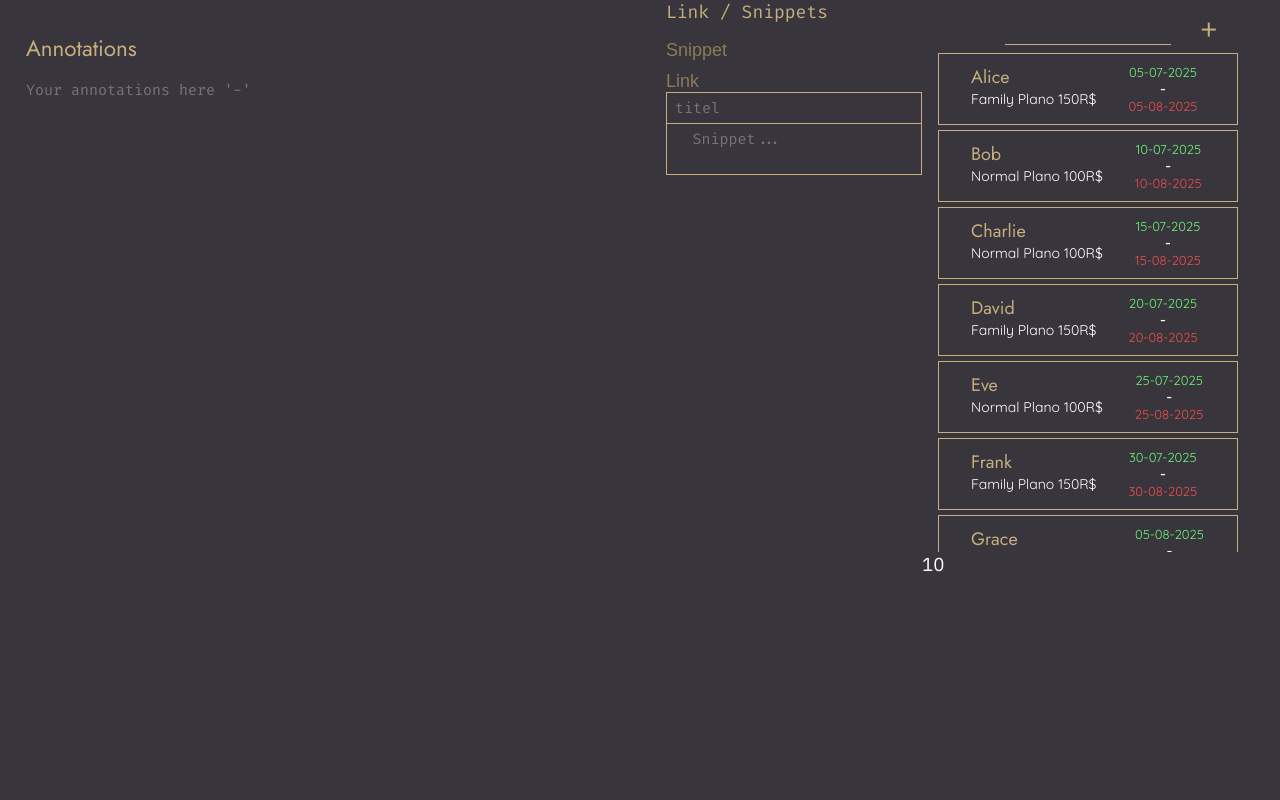
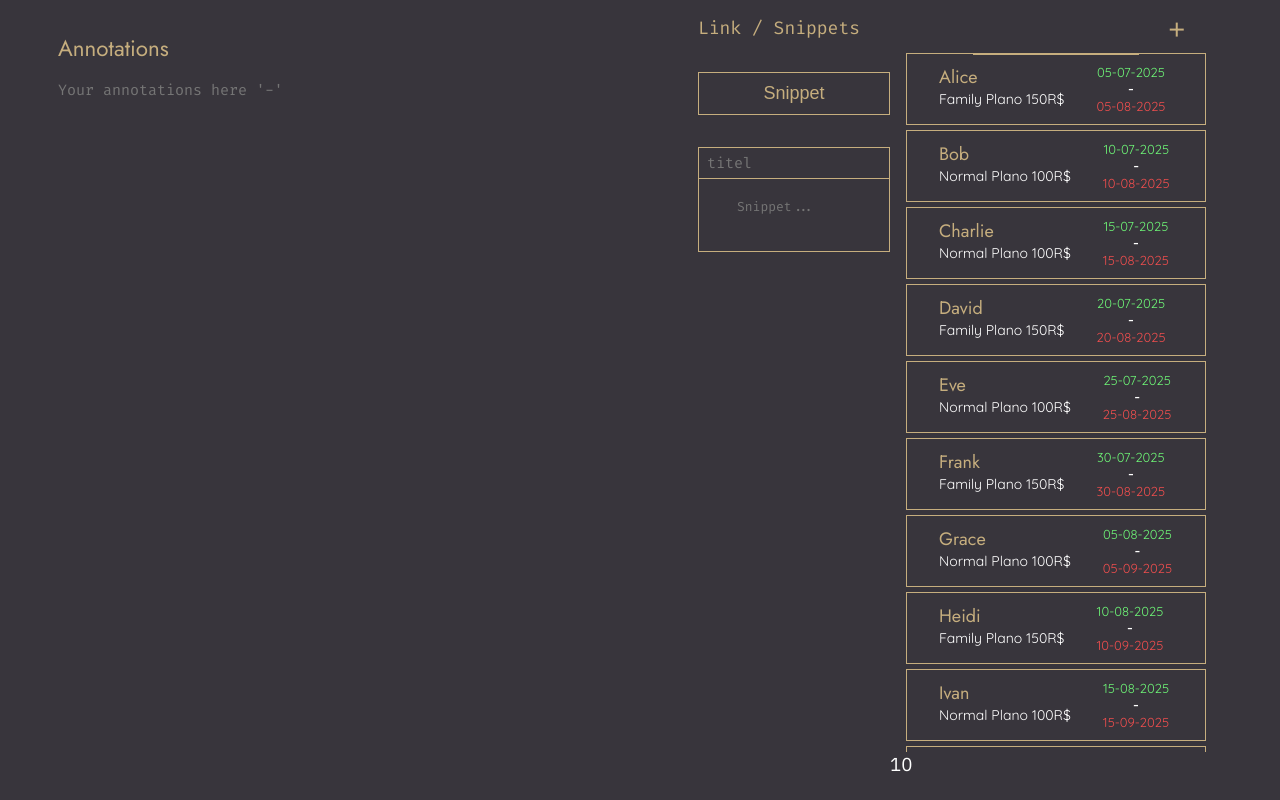
Before and after one commit to renansouza12/ClientEase, an Angular app: page / in a window 1280 px wide. Built offline with nearby package versions, Linux system fonts and the light colour scheme.

Commit message:
wip: trying to customize snipped card T-T

```diff
--- a/src/app/components/cards/cards.component.scss
+++ b/src/app/components/cards/cards.component.scss
@@ -1,7 +1,7 @@
 :host {
     display: flex;
     flex-direction: column;
-    height: 560px;
+    height: 95%;
     margin-top: 1rem;
     position: relative;
 
--- a/src/app/components/links-and-snippets/links-and-snippets.component.html
+++ b/src/app/components/links-and-snippets/links-and-snippets.component.html
@@ -1,8 +1,5 @@
 <h2>Link / Snippets</h2>
-<div class="links_buttons">
-    <button>Snippet </button>
-    <button>Link</button>
-</div>
+<button>Snippet</button>
 <div class="snippets">
 <app-snippet-card/>
 </div>
--- a/src/app/components/links-and-snippets/links-and-snippets.component.scss
+++ b/src/app/components/links-and-snippets/links-and-snippets.component.scss
@@ -1,24 +1,26 @@
-:host{
-    display:block;
-    height:100vh;
-    width:20vw;
-    h2{
+:host {
+    height: 100vh;
+    width: 15vw;
+    display: flex;
+    flex-direction: column;
+    justify-content: start;
+    gap: 2rem;
+
+    h2 {
+        margin-top: 1rem;
         color: var(--primary-color);
         font-size: 18px;
         font-family: var(--fira-font);
         font-weight: 400;
     }
-    .links_buttons{
-        display: flex;
-        flex-direction: column;
-        align-items: start;
-        gap:10px;
-        margin-top: 1rem;
-        button{
-            color: #8e7b56;
-            font-size: 18px;
 
-        }
+
+    button {
+        font-size: 18px;
+        border: 1px solid var(--primary-color);
+        color: var(--primary-color);
+        width: 100%;
+        padding:10px 0px;
     }
 
 }
--- a/src/app/components/snippet-card/snippet-card.component.scss
+++ b/src/app/components/snippet-card/snippet-card.component.scss
@@ -1,22 +1,25 @@
-:host{
-    height:100%;
+:host {
+    height: fit-content;
     width: 100%;
     border: 1px solid var(--primary-color);
     display: flex;
     flex-direction: column;
 
-    input{
+    input {
         border-bottom: 1px solid var(--primary-color);
         color: var(--white-color);
         font-family: var(--fira-font);
         font-size: 15px;
         width: 100%;
-        padding: 5px .5rem ;
+        padding: 5px .5rem;
     }
-    textarea{
-        height: 100%;
-        width: 100%;
-        padding: 2% 10%;
+
+     textarea{
+        padding: 10% 20%;
+        font-size: 13px;
         text-align: justify;
+        height:100%;
+        width:100%;
     }
+
 }
```
Also changed, not shown: src/app/components/snippet-card/snippet-card.component.html (+3 -8 lines).
